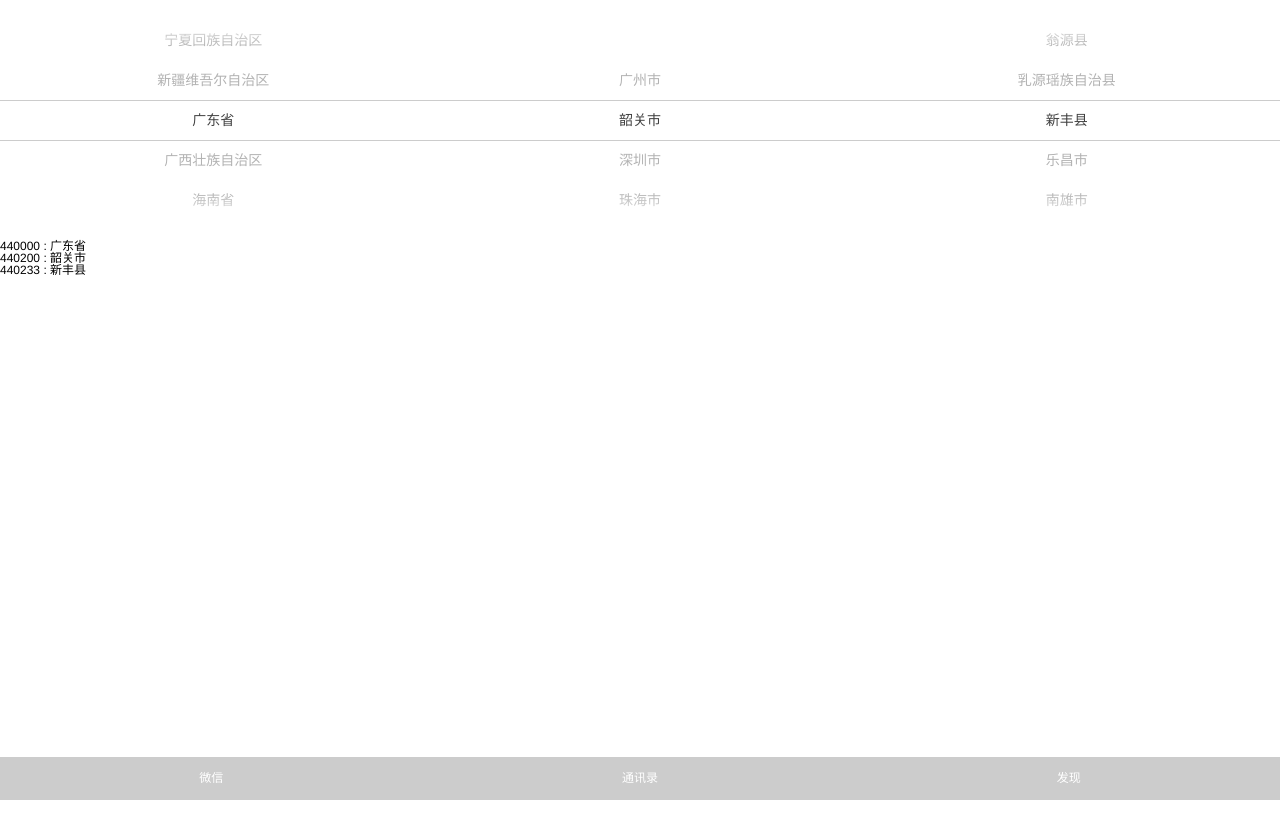
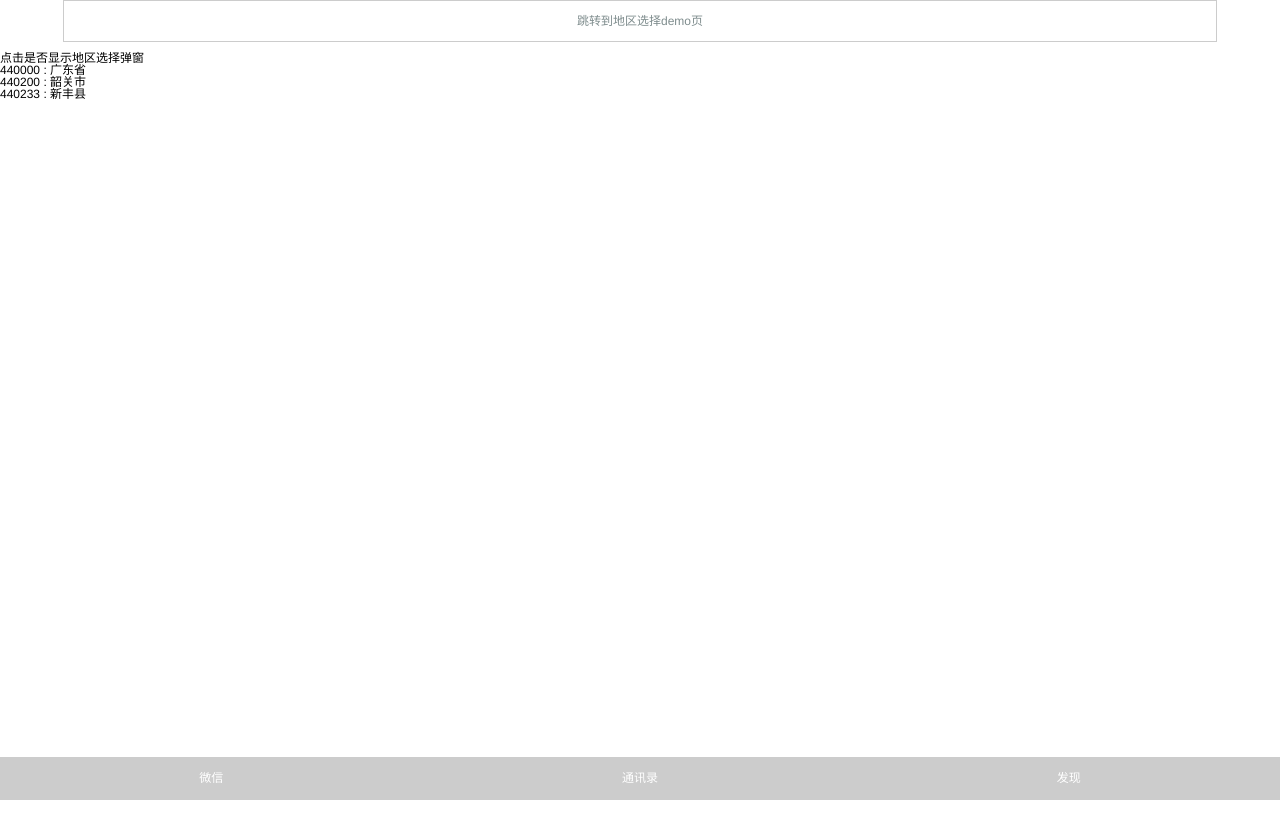
Before and after one commit to Edwardelric/vue2-koa2, a Vue app in the folder frontend/: page /#/address in a window 1280 px wide. Shown: the top 838 px of the page. Built offline with nearby package versions, Linux system fonts and the light colour scheme; a small style sheet from the web is missing; what muse-ui would draw is missing.

Commit message:
feature:transition和address修改

```diff
--- a/frontend/src/App.vue
+++ b/frontend/src/App.vue
@@ -1,7 +1,11 @@
 <template>
   <div id="app">
     <div class="container">
-      <router-view />
+      <transition :name="transitionName">
+        <keep-alive>
+          <router-view class="child-view"/>
+        </keep-alive>
+      </transition>
     </div>
     <Footer></Footer>
   </div>
@@ -11,8 +15,24 @@
   import Footer from "./components/Footer";
   export default {
     name: 'App',
+    data() {
+      return {
+        transitionName: ""
+      }
+    },
     components: {
       "Footer": Footer
+    },
+    watch: {
+      $route(val, oldVal) {
+        if (oldVal.meta.stage > val.meta.stage) {
+          // 上一页
+          this.transitionName = "slide-right";
+        } else {
+          // 下一页
+          this.transitionName = "slide-left";
+        }
+      }
     }
   }
 </script>
@@ -29,4 +49,22 @@
     height: 100%;
     padding-bottom: rem(30);
   }
+  .child-view{
+    position: absolute;
+    top: 0;
+    left: 0;
+    width: 100%;
+    height: 100%;
+    transition: all .4s ease;
+  }
+  .slide-left-enter, .slide-right-leave-active {
+    opacity: 0;
+    -webkit-transform: translate(100%, 0);
+    transform: translate(100%, 0);
+  }
+  .slide-left-leave-active, .slide-right-enter {
+    opacity: 0;
+    -webkit-transform: translate(-100%, 0);
+    transform: translate(-100%, 0);
+  }
 </style>
--- a/frontend/src/assets/scss/common.scss
+++ b/frontend/src/assets/scss/common.scss
@@ -78,3 +78,13 @@ body {
 .text-right {
   @include textAlign(right);
 }
+
+.btn {
+  width: 90%;
+  height: 40px;
+  margin: 0 auto;
+  margin-bottom: 10px;
+  border: 1px solid #ccc;
+  line-height: 40px;
+  text-align: center;
+}
--- a/frontend/src/components/PickerRegions.vue
+++ b/frontend/src/components/PickerRegions.vue
@@ -1,12 +1,17 @@
 <template>
-  <div class="picker-wrapper">
-    <div class="picker-container">
-      <PickerSlot v-for="(item, index) in slotsLists" :key="index" :divider="!!item.divider" :values="item.values || []" :selectedValues="item.selectedValues || {}" :class="[item.className, item.textAlign]" :loopIndex="index" @change="addressChange"></PickerSlot>
-      <div class="selected-top-line"></div>
-      <div class="selected-bottom-line"></div>
+  <transition name="popupShow">
+    <div class="picker-wrapper" v-if="popupShow">
+      <ul class="btn-lists">
+        <li>取消</li>
+        <li>确定</li>
+      </ul>
+      <div class="picker-container">
+        <PickerSlot v-for="(item, index) in slotsLists" :key="index" :divider="!!item.divider" :values="item.values || []" :selectedValues="item.selectedValues || {}" :class="[item.className, item.textAlign]" :loopIndex="index" @change="addressChange"></PickerSlot>
+        <div class="selected-top-line"></div>
+        <div class="selected-bottom-line"></div>
+      </div>
     </div>
-  </div>
-
+  </transition>
 </template>
 
 <script type="text/ecmascript-6">
@@ -15,6 +20,11 @@
 	export default {
 	  name: "picker-regions",
     props: {
+	    popupShow: {
+	      type: Boolean,
+        default: false,
+        required: false
+      },
       slotsLists: {
         type: Array,
         default: [],
@@ -86,10 +96,31 @@
 </script>
 
 <style lang="scss">
+  .popupShow-enter-active, .popupShow-leave-active {
+    transition: all .4s ease;
+  }
+  .popupShow-enter, .popupShow-leave-to {
+    height: 0;
+    opacity: 0;
+  }
+  .popupShow-enter-to, .popupShow-leave{
+    height: 258px;
+  }
   .picker-wrapper {
-    position: relative;
+    position: absolute;
+    left: 0;
+    bottom: 0;
+    width: 100%;
+    .btn-lists {
+      display: flex;
+      justify-content: space-between;
+      padding: 0px 30px;
+      font-size: 18px;
+      color: #4990E2;
+    }
     .picker-container {
       overflow: hidden;
+      position: relative;
       height: 240px;
       display: flex;
       flex-flow: row nowrap;
@@ -115,10 +146,10 @@
           }
         }
         li {
-          height: 40px;
+          height: 38px;
           color: #B3B3B3;
           font-size: 14px;
-          line-height: 40px;
+          line-height: 38px;
           text-align: center;
           &.selected {
             color: #404040;
@@ -140,10 +171,10 @@
       border-top: 1px solid #ccc;
     }
     .selected-top-line {
-      transform: translateY(-20px);
+      transform: translateY(-19px);
     }
     .selected-bottom-line {
-      transform: translateY(20px);
+      transform: translateY(19px);
     }
   }
 </style>
--- a/frontend/src/pages/address.vue
+++ b/frontend/src/pages/address.vue
@@ -1,6 +1,8 @@
 <template>
     <div class="address">
-      <Picker :slotsLists="addressSlots" @change="addressChange" :address="address"></Picker>
+      <p class="btn"><router-link to="/transition">跳转到地区选择demo页</router-link></p>
+      <p @click="showAddressPopup = !showAddressPopup">点击是否显示地区选择弹窗</p>
+      <PickerRegions :slotsLists="addressSlots" @change="addressChange" :address="address" :popupShow="showAddressPopup"></PickerRegions>
       <p>
         {{addressSlots[0].selectedValues ? addressSlots[0].selectedValues.code : ""}} :
         {{addressSlots[0].selectedValues ? addressSlots[0].selectedValues.name: ""}}
@@ -17,7 +19,7 @@
 </template>
 
 <script type="text/ecmascript-6">
-  import Picker from "@/components/PickerRegions";
+  import PickerRegions from "@/components/PickerRegions";
   import Regions from "@/mock/regions";
 
 	export default {
@@ -51,7 +53,8 @@
             }
           }
         ],
-        address: Regions
+        address: Regions,
+        showAddressPopup: false
       };
 		},
     created() {
@@ -64,7 +67,7 @@
       }
     },
     components: {
-		  Picker
+      PickerRegions
     }
 	};
 </script>
--- a/frontend/src/pages/home.vue
+++ b/frontend/src/pages/home.vue
@@ -1,7 +1,9 @@
 <template>
     <div class="text-center">
-      <router-link to="/address">跳转到地址页</router-link>
-      home
+      <ul class="home-lists">
+        <li class="btn"><router-link to="/address">跳转到地区选择demo页</router-link></li>
+        <li class="btn"><router-link to="/transition">跳转到transition过渡页</router-link></li>
+      </ul>
     </div>
 </template>
 
@@ -14,4 +16,5 @@
 </script>
 
 <style lang="scss">
+
 </style>
--- /dev/null
+++ b/frontend/src/pages/transition.vue
@@ -0,0 +1,67 @@
+<template>
+    <div id="example-2">
+      <p class="btn"><router-link to="/">跳转到首页</router-link></p>
+      <p class="btn"><router-link to="/address">跳转到地区</router-link></p>
+      <button @click="show = !show">
+        Toggle render
+      </button>
+      <!--<transition name="slide-fade">-->
+        <!--<p class="btn btns" v-if="show" key="a">on</p>-->
+        <!--<p class="btn btns" v-if="!show" key="b">off</p>-->
+      <!--</transition>-->
+      <transition name="slide-switch">
+        <p class="btn btn2" v-if="show" key="a">on</p>
+        <p class="btn btn2" v-if="!show" key="b">off</p>
+      </transition>
+    </div>
+</template>
+
+<script type="text/ecmascript-6">
+	export default {
+		data() {
+			return {
+			  show: true
+      };
+		},
+    methods: {
+
+    }
+	};
+</script>
+
+<style lang="scss">
+  #example-2 {
+    transition: all .4s ease;
+    .btns {
+      position: absolute;
+      top: 120px;
+      left: 0;
+      width: 100%;
+    }
+    .btn2 {
+      position: absolute;
+      right: 0;
+      width: 20%;
+    }
+  }
+
+  .slide-fade-leave-active, .slide-fade-enter-active{
+    transition: all .8s ease;
+  }
+  .slide-fade-leave-to {
+    opacity: 0;
+    transform: translate(-100%, 0);
+  }
+  .slide-fade-enter {
+    opacity: 0;
+    transform: translate(100%, 0);
+  }
+
+  .slide-switch-leave-active, .slide-switch-enter-active {
+    transition: all .8s ease;
+  }
+  .slide-switch-leave-to, .slide-switch-enter{
+    opacity: 0;
+    transform: translate(-100%, 0);
+  }
+</style>
--- a/frontend/src/router/index.js
+++ b/frontend/src/router/index.js
@@ -2,21 +2,48 @@ import Vue from "vue"
 import Router from "vue-router"
 
 import Home from "@/pages/home";
+import Transition from "@/pages/transition";
 import Address from "@/pages/address";
 
 Vue.use(Router)
 
-export default new Router({
-  routes: [
+const routes =  [
   {
     path: "/",
     name: "Home",
+    meta: {
+      title: "首页",
+      stage: 1
+    },
     component: Home
+  },
+  {
+    path: "/transition",
+    name: "transition",
+    meta: {
+      title: "转场动画效果",
+      stage: 2
+    },
+    component: Transition
   },
   {
     path: "/address",
     name: "Address",
+    meta: {
+      title: "三级联动动画效果",
+      stage: 3
+    },
     component: Address
   }
-  ]
-})
+];
+
+const router = new Router({
+  routes
+});
+
+router.beforeEach((to, from, next) => {
+  document.title = to.meta.title ? to.meta.title : "首页";
+  next();
+});
+
+export default router;
```
Also changed, not shown: frontend/index.html (+2 -0 lines). Lines whose indentation alone changed are shown as unchanged.
